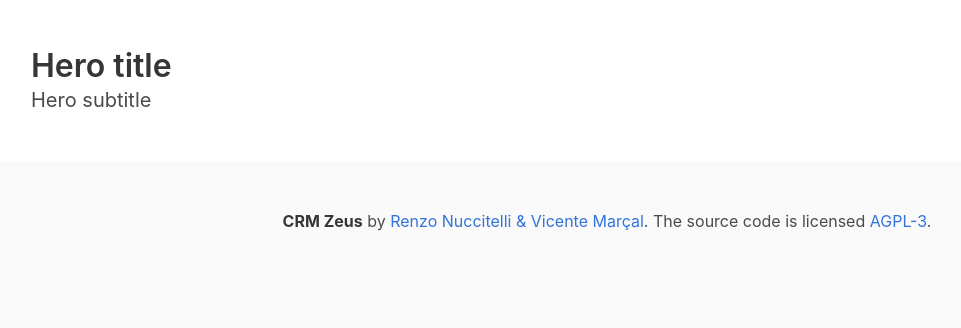
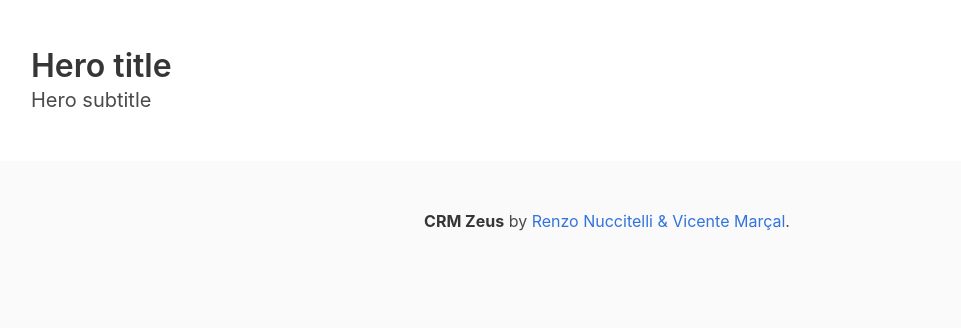
Before and after one commit to pynet/crmzeus, a Django app: page / in a window 1280 px wide. Shown: the part 52-380 px from the top of the page, without its empty margins (33-994 px from the left). Run offline with Django 3.2, Linux system fonts and the light colour scheme; some libraries are stand-ins or nearby versions.

Commit message:
Removed the license info from the footer of site!

```diff
--- a/zeus/core/templates/core/base.html
+++ b/zeus/core/templates/core/base.html
@@ -38,7 +38,6 @@
                 <p>
                     <strong>CRM Zeus</strong> by
                     <a href="https://github.com/pynet/crmzeus">Renzo Nuccitelli & Vicente Marçal</a>.
-                    The source code is licensed <a href="https://github.com/pynet/crmzeus/blob/master/LICENSE">AGPL-3</a>.
                 </p>
             </div>
         </div>
```
